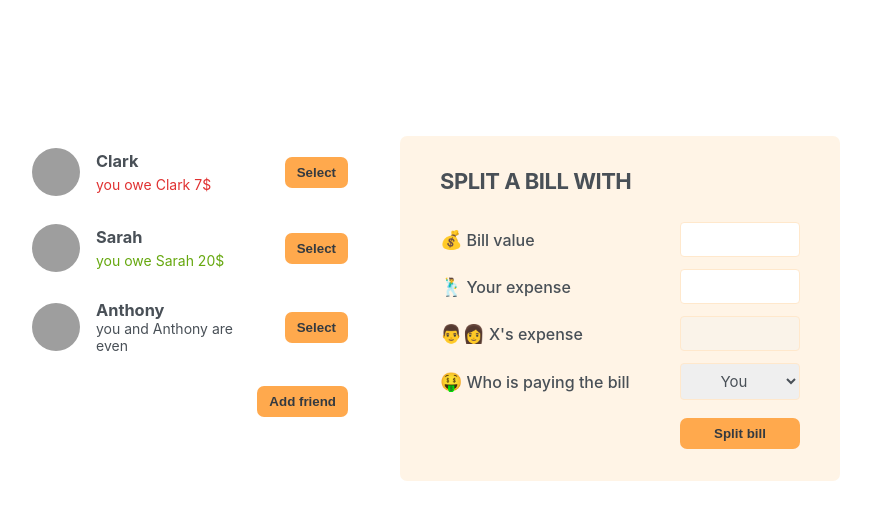
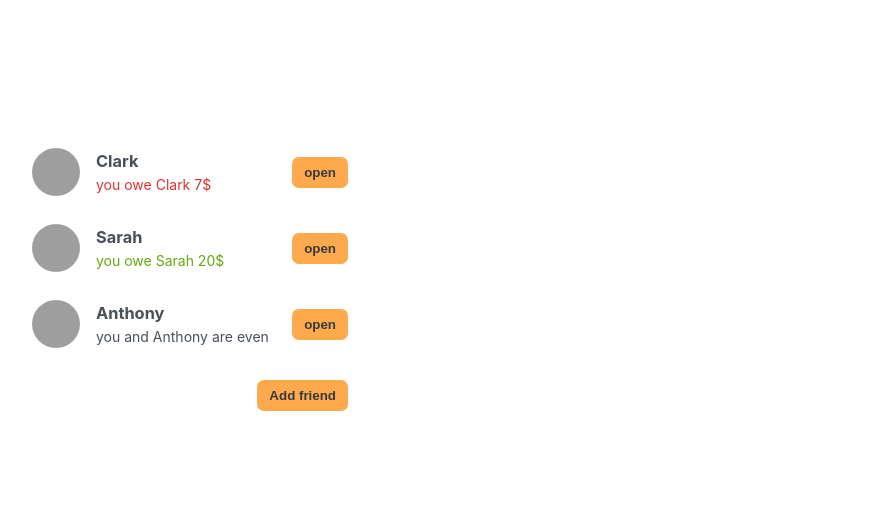
Before and after one commit to zacktam12/eat-n-split, a React (Create React App) app: page / in a window 1280 px wide. Shown: the top 520 px of the page, without its empty margins (210-1081 px from the left). Built offline with nearby package versions, Linux system fonts and the light colour scheme; grey boxes are pictures that could not be loaded.

Commit message:
selecting a friend

```diff
--- a/src/App.js
+++ b/src/App.js
@@ -24,6 +24,7 @@
     age: 35,
   },
 ];
+
 function Button({ children, onClick }) {
   return (
     <button className="button" onClick={onClick}>
@@ -35,6 +36,7 @@
 export default function App() {
   const [friends, setFriends] = useState(initialFriends);
   const [showAddFriend, setShowAddFriend] = useState(false);
+  const [selectedFriend, setSelectedFriend] = useState(null);
 
   function HandleAddFriend(friend) {
     setFriends((friends) => [...friends, friend]);
@@ -44,34 +46,51 @@
   function HandleShowAddFriend() {
     setShowAddFriend((show) => !show);
   }
+
+  function HandleSelection(friend) {
+    // setSelectedFriend(friend);
+    setSelectedFriend((cur) => (cur?.id === friend.id ? null : friend));
+    setShowAddFriend(false);
+  }
   return (
     <div className="app">
       <div className="sidebar">
         {" "}
-        <FriendsList friends={friends} />
+        <FriendsList
+          friends={friends}
+          onSelection={HandleSelection}
+          selectedFriend={selectedFriend}
+        />
         {showAddFriend && <FormAddFriend onAddFriend={HandleAddFriend} />}
         <Button onClick={HandleShowAddFriend}>
           {showAddFriend ? "Close" : "Add friend"}
         </Button>
       </div>
-      <FormSplitBill />
+      {selectedFriend && <FormSplitBill selectedFriend={selectedFriend} />}
     </div>
   );
 }
-function FriendsList({ friends }) {
+
+function FriendsList({ friends, onSelection, selectedFriend }) {
   return (
     <ul>
       {friends.map((friend) => (
-        <Friend friend={friend} key={friend.id} />
+        <Friend
+          friend={friend}
+          key={friend.id}
+          onSelection={onSelection}
+          selectedFriend={selectedFriend}
+        />
       ))}
     </ul>
   );
 }
 
-function Friend({ friend }) {
+function Friend({ friend, onSelection, selectedFriend }) {
+  const isSelected = selectedFriend?.id === friend.id;
   return (
     <>
-      <li>
+      <li className={isSelected ? "selected" : ""}>
         <img src={friend.image} alt={"img"}></img>
         <h3>{friend.name}</h3>
         {friend.balance < 0 && (
@@ -85,7 +104,9 @@
           </p>
         )}
         {friend.balance === 0 && <p>you and {friend.name} are even</p>}
-        <Button>Select</Button>
+        <Button onClick={() => onSelection(friend)}>
+          {isSelected ? "close" : "open"}
+        </Button>
       </li>
     </>
   );
@@ -131,20 +152,20 @@
   );
 }
 
-function FormSplitBill() {
+function FormSplitBill({ selectedFriend }) {
   return (
     <form className="form-split-bill">
-      <h2>Split a Bill with </h2>
+      <h2>Split a Bill with {selectedFriend.name} </h2>
       <label>💰Bill value</label>
       <input type="text" />
       <label>🕺Your expense</label>
       <input type="text" />
-      <label>👨‍👩X's expense</label>
+      <label>👨‍👩{selectedFriend.name}'s expense</label>
       <input type="text" disabled />
       <label>🤑Who is paying the bill</label>
       <select>
         <option value="user">You</option>
-        <option value="friend">X</option>
+        <option value="friend">{selectedFriend.name}</option>
       </select>
       <Button>Split bill</Button>
     </form>
```
